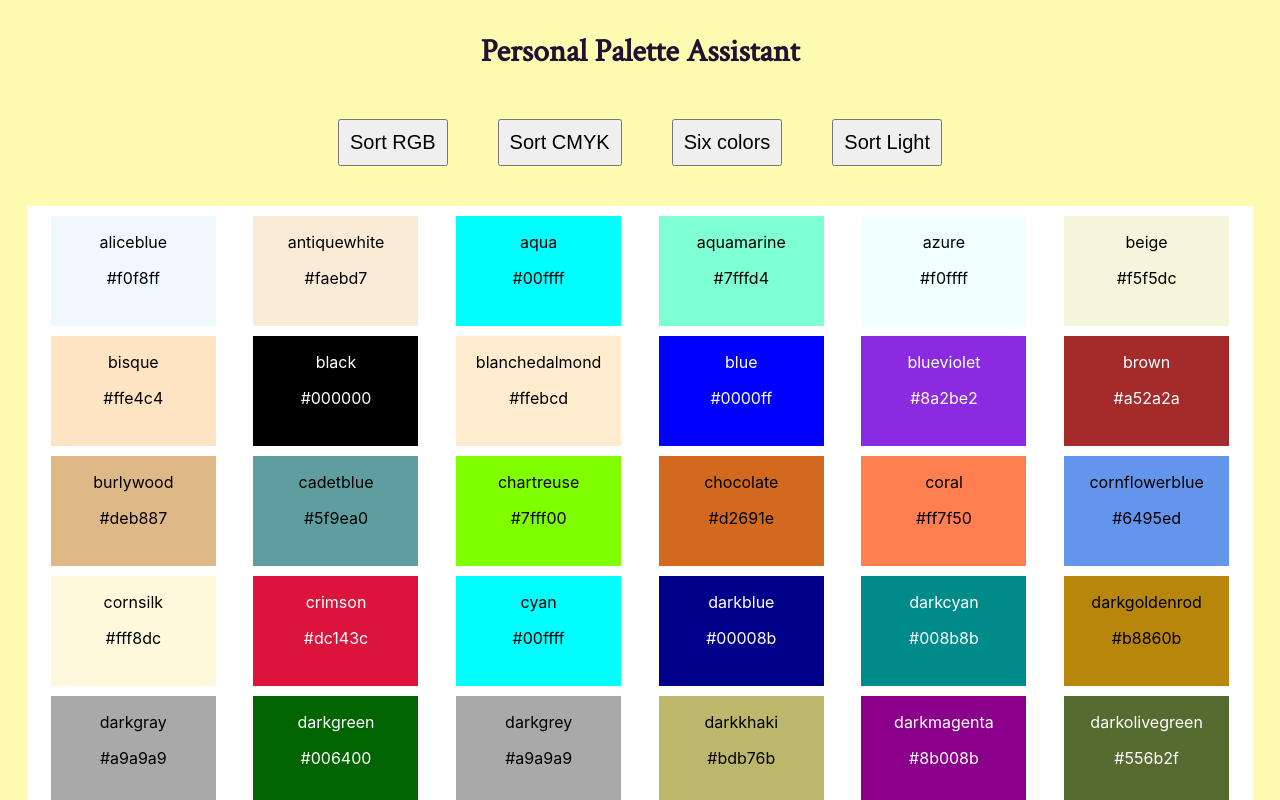
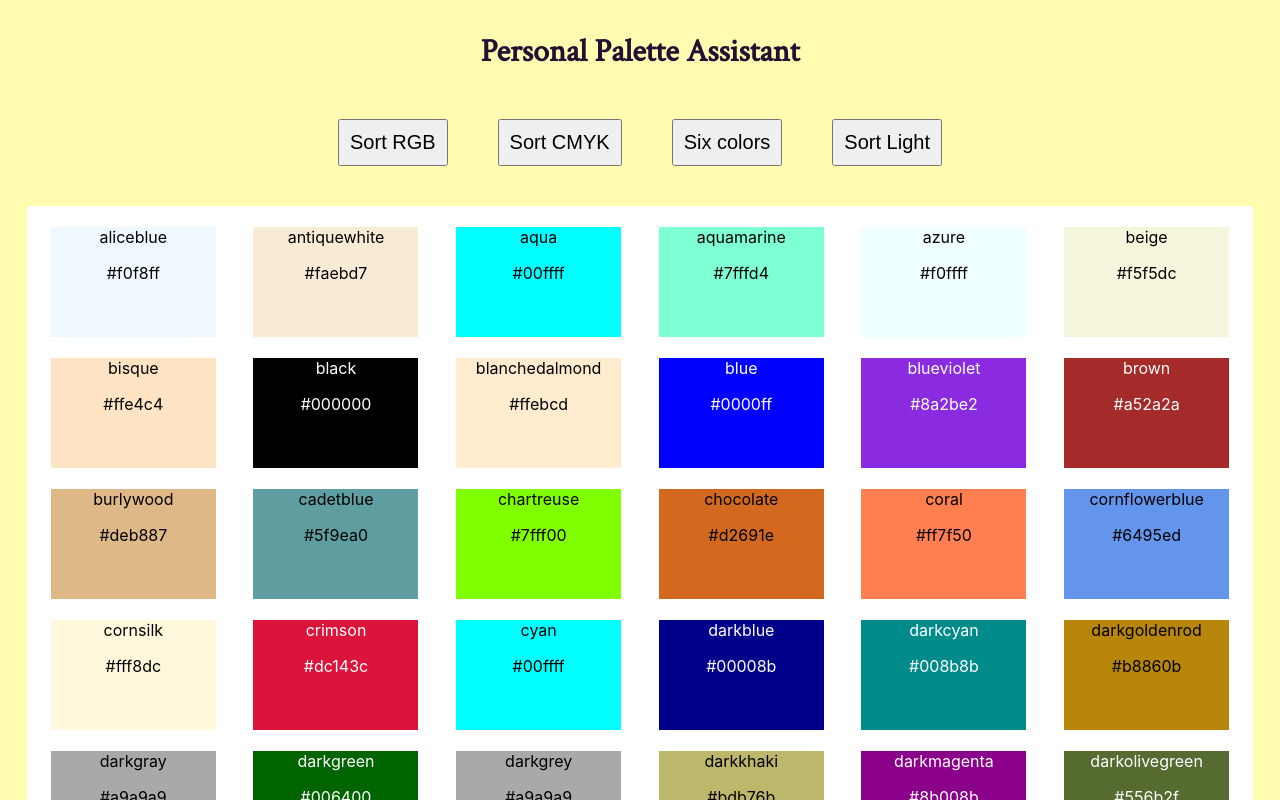
Before and after one commit to cmcrawford2/palette-assistant, a React (Create React App) app: page / in a window 1280 px wide. Shown: the top 800 px of the page. Built offline with nearby package versions, Linux system fonts and the light colour scheme.

Commit message:
Added drag and drop

```diff
--- a/package.json
+++ b/package.json
@@ -7,6 +7,7 @@
     "@testing-library/react": "^11.1.0",
     "@testing-library/user-event": "^12.1.10",
     "react": "^17.0.2",
+    "react-beautiful-dnd": "^13.1.0",
     "react-dom": "^17.0.2",
     "react-scripts": "4.0.3",
     "web-vitals": "^1.0.1"
--- a/src/App.js
+++ b/src/App.js
@@ -1,5 +1,8 @@
 import React from "react";
 import colorArray from "./color-file.js";
+import { DragDropContext } from 'react-beautiful-dnd';
+import { Droppable } from 'react-beautiful-dnd';
+import { Draggable } from 'react-beautiful-dnd';
 import "./App.css";
 
 // Using relative luminance https://planetcalc.com/7779/
@@ -11,6 +14,30 @@ class App extends React.Component {
   // Initialize the state with a 2d array.
   // 147 rows, each row a color name and decimal rgb values.
   state = { colors: colorArray };
+
+  // Drag and Drop Stuff
+
+  onDragEnd = result => {
+    // Update the state after the drag operation ends.
+    const { destination, source, draggableID } = result;
+    if (!destination) {
+      return;
+    }
+    if (destination.droppableId === source.droppableID &&
+        destination.index === source.index) {
+      return;
+    }
+    var newColors = this.state.colors;
+    // Remove moved color
+    var movedColor = newColors[source.index];
+    newColors.splice(source.index, 1);
+    // Put it in the new position.
+    // Todo: handle the case where we have > 1 Droppable.
+    newColors.splice(destination.index, 0, movedColor);
+    this.setState({colors: newColors});
+  }
+
+  // Sorting stuff
 
   compareLightness = (color1, color2) => {
     // From wikipedia - doesn't really do it for me.
@@ -37,7 +64,7 @@ class App extends React.Component {
       var r = color[1];
       var g = color[2];
       var b = color[3];
-      if (r == g && r == b) {
+      if (r === g && r === b) {
         grays.push(color);
       }
       else if (r >= g && r > b) {
@@ -68,7 +95,7 @@ class App extends React.Component {
       var r = color[1];
       var g = color[2];
       var b = color[3];
-      if (r == g && r == b) {
+      if (r === g && r === b) {
         grays.push(color);
       }
       else if (r < g && r <= b) {
@@ -104,7 +131,7 @@ class App extends React.Component {
       var r = color[1] - darkest;
       var g = color[2] - darkest;
       var b = color[3] - darkest;
-      if (r == g && r == b) {
+      if (r === g && r === b) {
         grays.push(color);
       }
       else if (r >= 2*b && r >= 2*g) {
@@ -154,20 +181,33 @@ class App extends React.Component {
     return hexStr;
   }
 
-  colorAsChip = (color) => {
+  colorAsChip = (color, colorIndex) => {
     // var rgbString = "rgb(" + color[1] + ", " + color[2] + ", " + color[3] + ")";
     var hexString = this.getHex(color);
     var textColor = 'black';
     if (rWeight*color[1] + gWeight*color[2] + bWeight*color[3] < 100) textColor = 'white';
-    return (
+    return(
+      <Draggable
+        draggableId={color[0]}
+        index={colorIndex}
+      >
+        {provided => (
           <div
+            {...provided.draggableProps}
+            {...provided.dragHandleProps}
+            ref={provided.innerRef}
+          >
+            <div  /* This div has to be nested because draggableProps overwrites style. */
               className="ColorChip"
               style={{ backgroundColor: color[0], color: textColor }}
             >
               <p>{color[0]}</p>
               <p>{hexString}</p>
             </div>
-    );
+          </div>
+        )}
+      </Draggable>
+    )
   };
 
   renderColorChips = () => {
@@ -182,6 +222,8 @@ class App extends React.Component {
         <h1>Personal Palette Assistant</h1>
       </header>
       <body>
+        <DragDropContext
+          onDragEnd = {this.onDragEnd}>
           <div className="ButtonRow">
             <button className="SortButton" onClick={this.sortRGB}>
               Sort RGB
@@ -196,7 +238,19 @@ class App extends React.Component {
               Sort Light
             </button>
           </div>
-        <div className="RowOfChips">{this.renderColorChips()}</div>
+          <Droppable droppableId="MainSection">
+            {provided => (
+              <div
+                className="RowOfChips"
+                ref = {provided.innerRef}
+                {...provided.droppableProps}
+              >
+                {this.renderColorChips()}
+                {provided.placeholder}
+              </div>
+            )}
+          </Droppable>
+        </DragDropContext>
       </body>
     </div>
     )
```
Also changed, not shown: 1 other file (tests, documents, lock files or other folders). Lines whose indentation alone changed are shown as unchanged.
